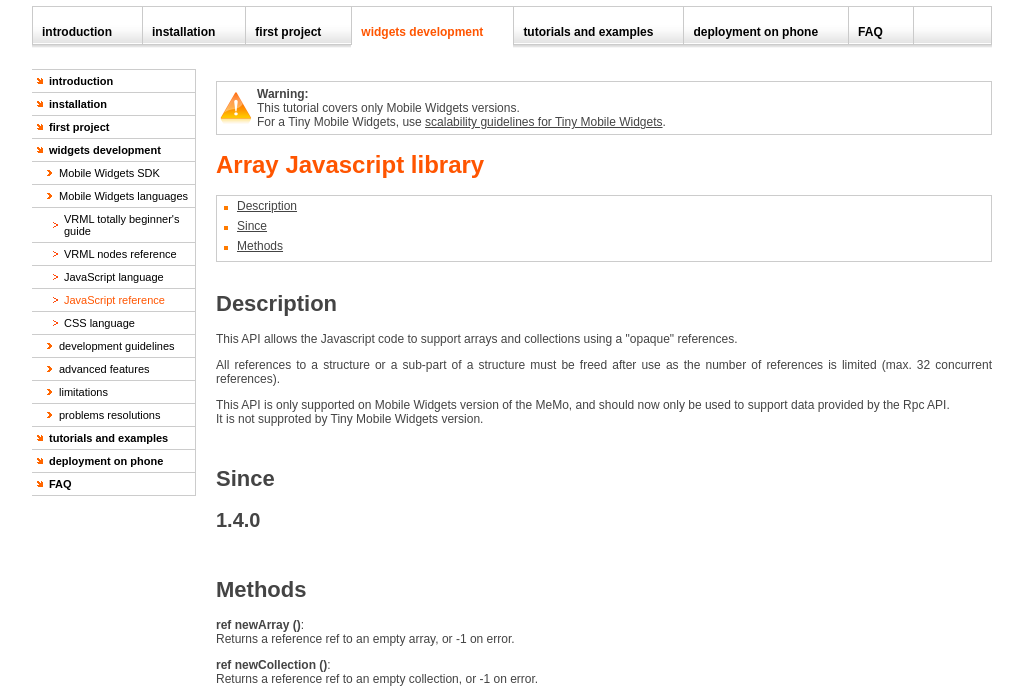
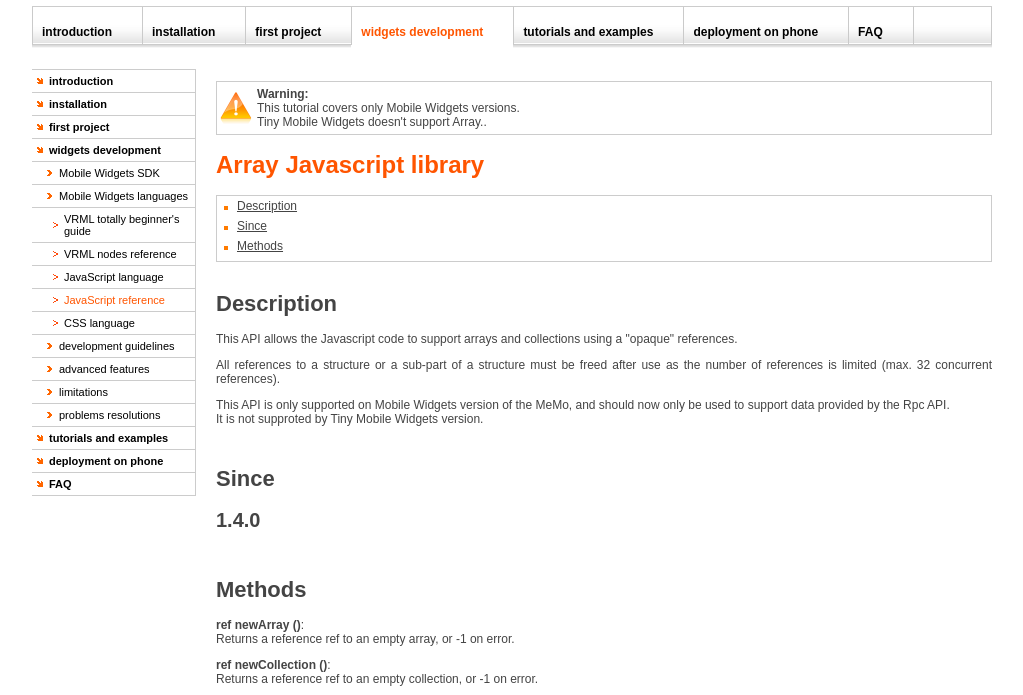
Before and after one commit to osmwp/osmwp.github.com, a plain HTML site: page development_javascript_Array.html in a window 1280 px wide. Shown: the part 82-777 px from the top of the page, without its empty margins (128-1151 px from the left). Drawn offline with Linux system fonts and the light colour scheme.

Commit message:
Edited development_javascript_Array.html via GitHub

```diff
--- a/development_javascript_Array.html
+++ b/development_javascript_Array.html
@@ -29,7 +29,7 @@ beginPage();
 <p class="note warning">
 <b>Warning:</b><br/>
 This tutorial covers only Mobile Widgets versions.<br/>
-For a Tiny Mobile Widgets, use <a href="widgets_development_scalability_tiny.html">scalability guidelines for Tiny Mobile Widgets</a>.
+Tiny Mobile Widgets doesn't support Array.</a>.
 </p>
 
 <h1 class="title">Array Javascript library</h1>
```
